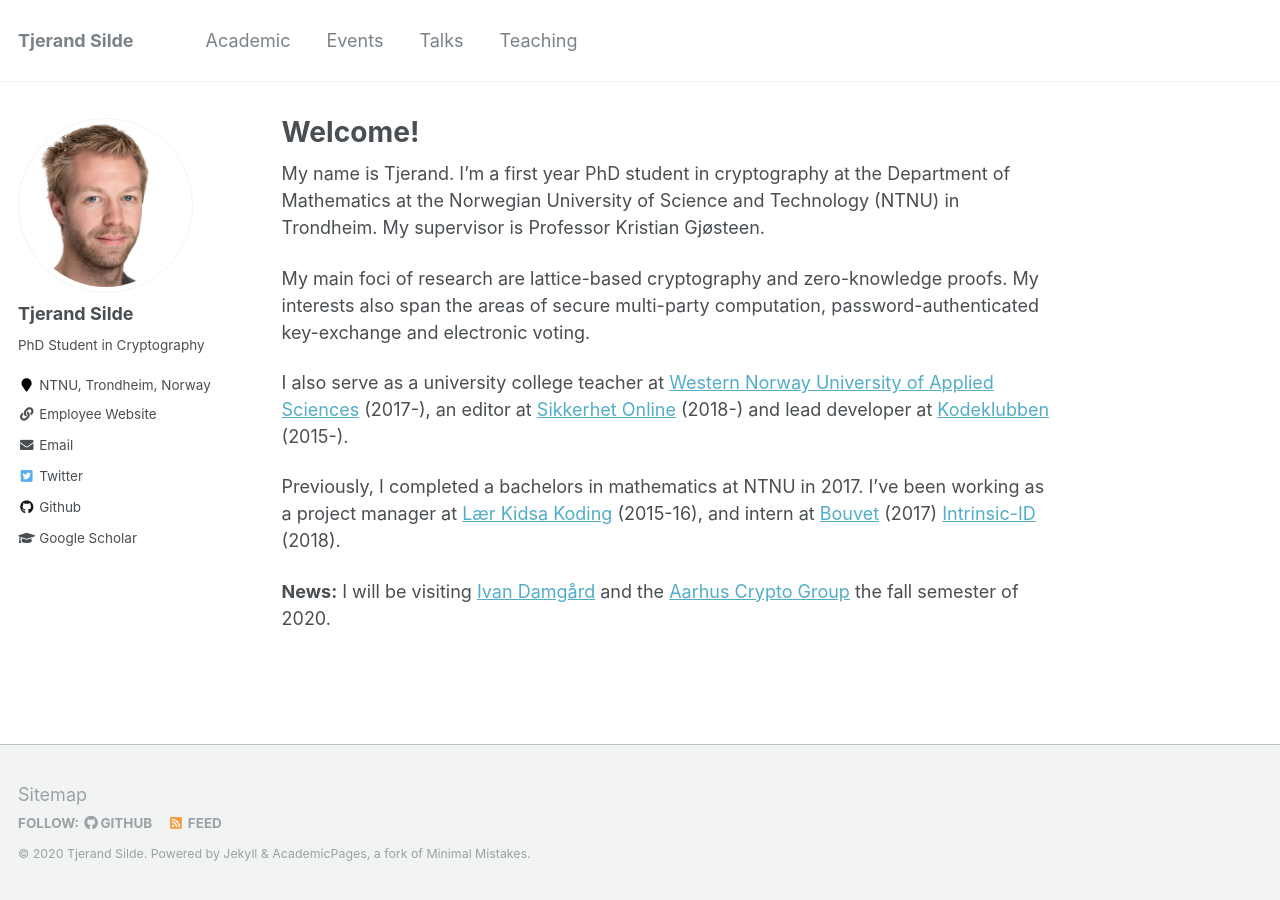
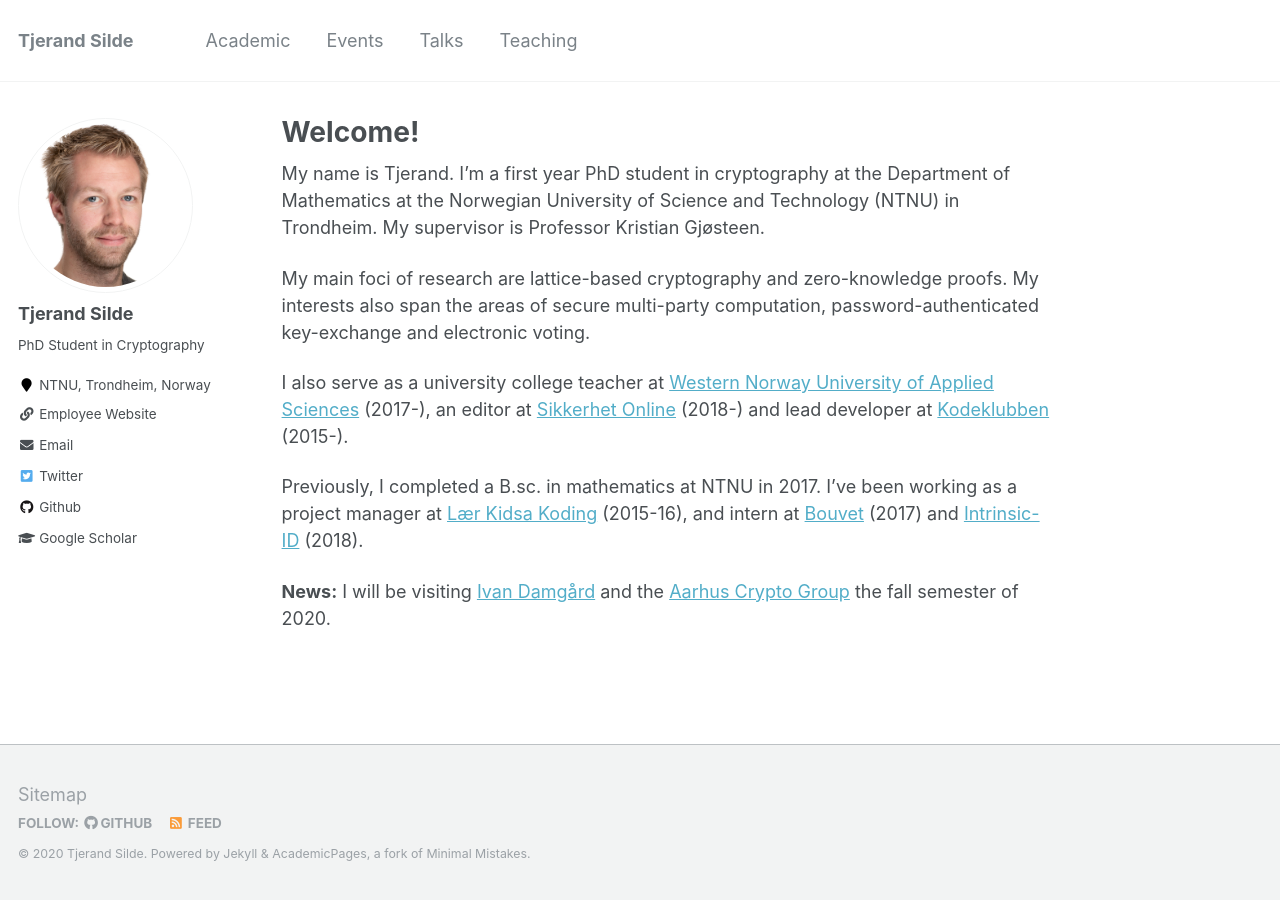
Before and after one commit to tjesi/tjesi.github.io, a Jekyll site: the page built from _pages/about.md, in a window 1280 px wide. Built offline with Jekyll 4.4.1, drawn with Linux system fonts in a browser that asks for light colours.

Commit message:
Update about.md

```diff
--- a/_pages/about.md
+++ b/_pages/about.md
@@ -14,6 +14,6 @@ My main foci of research are lattice-based cryptography and zero-knowledge proof
 
  I also serve as a university college teacher at [Western Norway University of Applied Sciences](https://www.hvl.no/en) (2017-), an editor at [Sikkerhet Online](https://www.sikkerhet.online/author/tjerand-silde) (2018-) and lead developer at [Kodeklubben](http://oppgaver.kidsakoder.no) (2015-).
 
- Previously, I completed a bachelors in mathematics at NTNU in 2017. I've been working as a project manager at [Lær Kidsa Koding](https://www.kidsakoder.no) (2015-16), and intern at [Bouvet](https://en.bouvet.no) (2017) [Intrinsic-ID](https://www.intrinsic-id.com) (2018).
+ Previously, I completed a B.sc. in mathematics at NTNU in 2017. I've been working as a project manager at [Lær Kidsa Koding](https://www.kidsakoder.no) (2015-16), and intern at [Bouvet](https://en.bouvet.no) (2017) and [Intrinsic-ID](https://www.intrinsic-id.com) (2018).
 
  **News:** I will be visiting [Ivan Damgård](https://users-cs.au.dk/~ivan) and the [Aarhus Crypto Group](https://cs.au.dk/research/cryptography-and-security) the fall semester of 2020.
```
